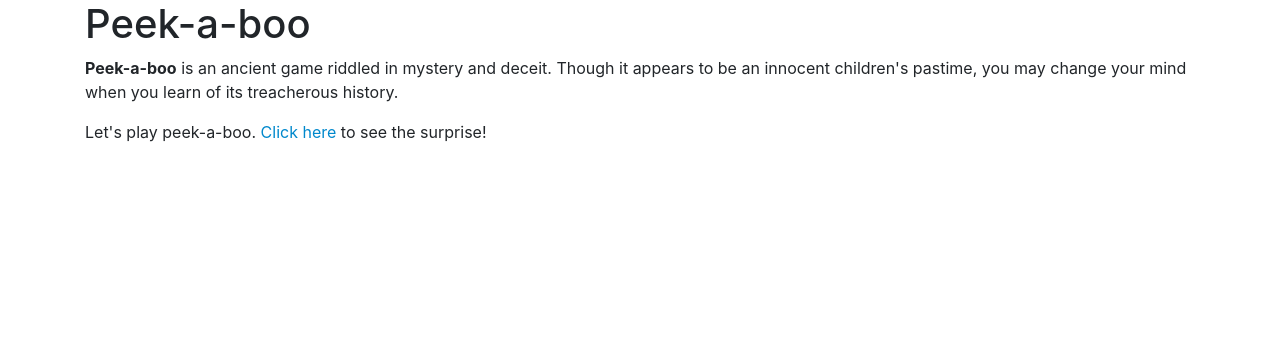
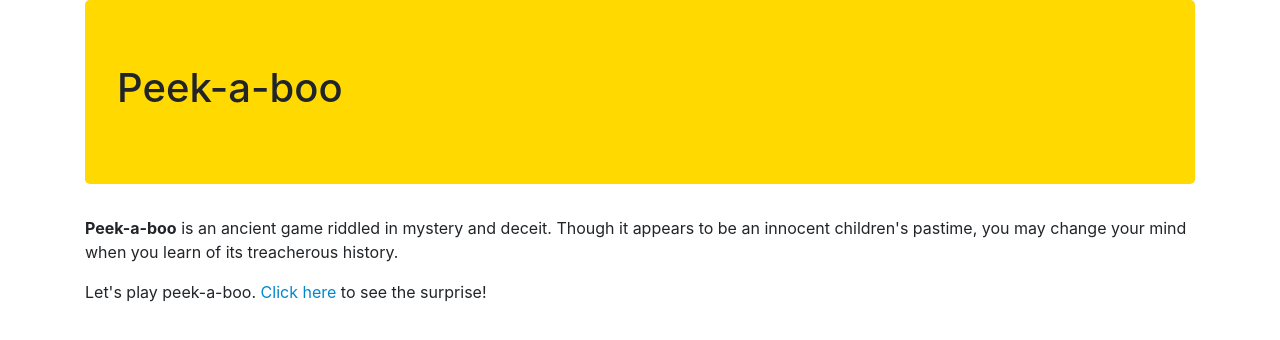
Before and after one commit to Singleballtheory/walrus, a plain HTML site: page index.html in a window 1280 px wide. Drawn offline with Linux system fonts and the light colour scheme.

Commit message:
WIP add jumbotron to h1 header, include background color

```diff
--- a/index.html
+++ b/index.html
@@ -9,7 +9,9 @@
 </head>
 <body>
   <div class="container">
-    <h1>Peek-a-boo</h1>
+    <div class="jumbotron" style="background-color: rgb(255, 217, 0);">
+      <h1>Peek-a-boo</h1>
+    </div>
     <p><strong>Peek-a-boo</strong> is an ancient game riddled in mystery and deceit. Though it appears to be an innocent children's pastime, you may change your mind when you learn of its treacherous history.</p>
     <div id="walrus-hidden">
       <p>Let's play peek-a-boo. <span class="clickable">Click here</span> to see the surprise!</p>
```
